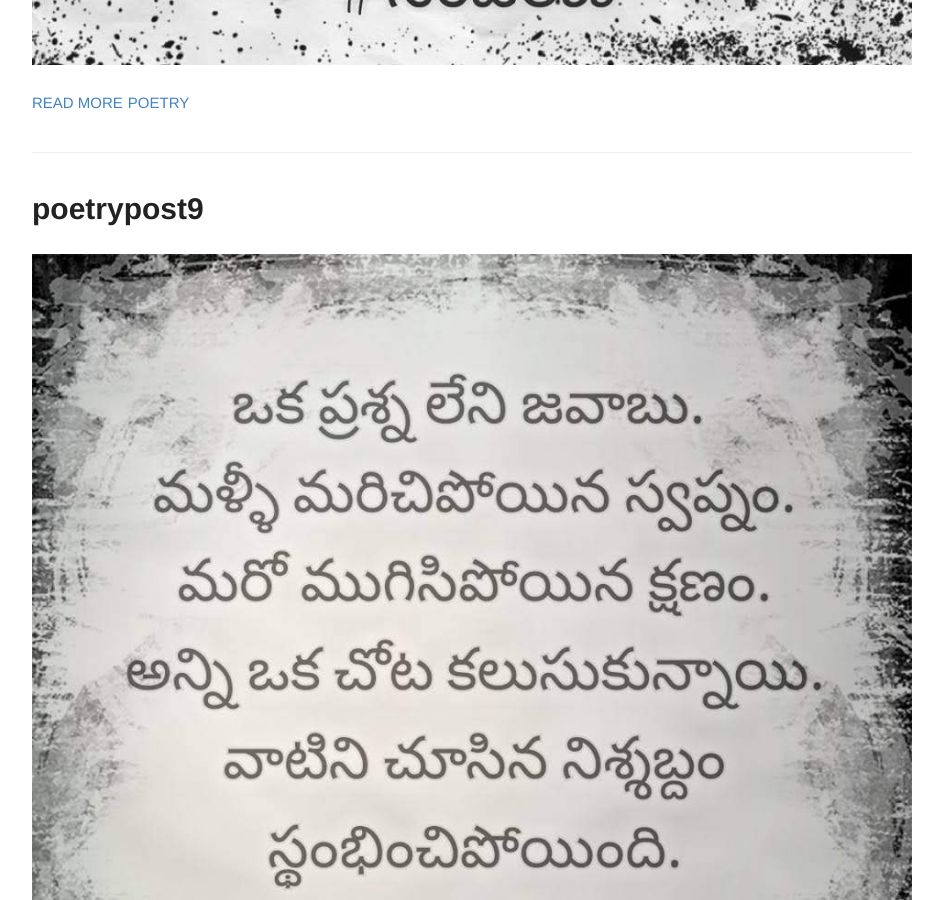
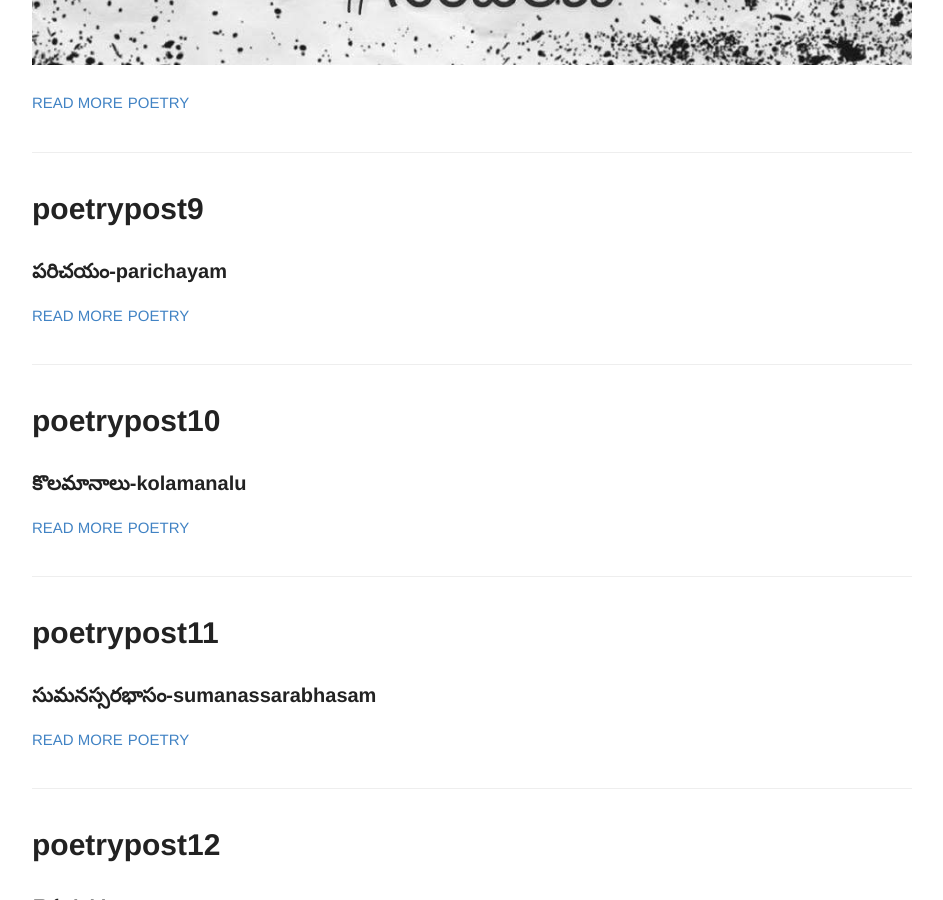
Before and after one commit to rsk/rsk.github.io, a Jekyll site: the page built from index.html, in a window 1280 px wide and 900 px high, scrolled down 7436 px. Shown: the whole window, without its empty margins (168-1111 px from the left). Built offline with Jekyll 4.4.1, drawn with Linux system fonts in a browser that asks for light colours.

Commit message:
update excerpt

```diff
--- a/_posts/2014-6-24-poetrypost9.md
+++ b/_posts/2014-6-24-poetrypost9.md
@@ -4,7 +4,8 @@ title: poetrypost9
 number: 9
 tags:
   - poetry
-
+published: true
+excerpt: పరిచయం-parichayam
 ---
 
 
```
